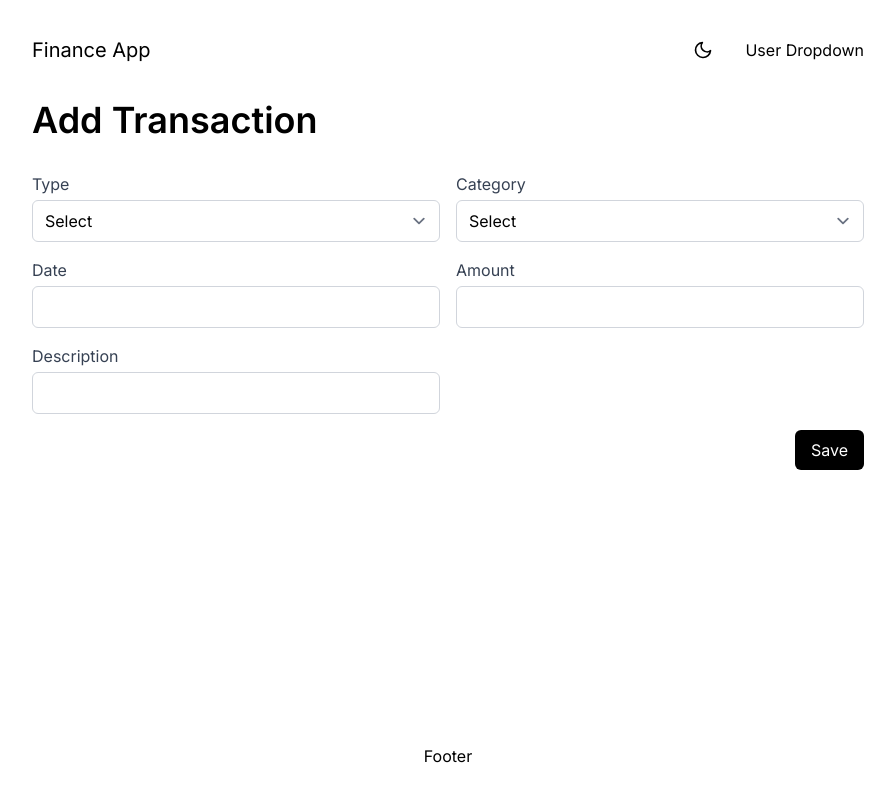
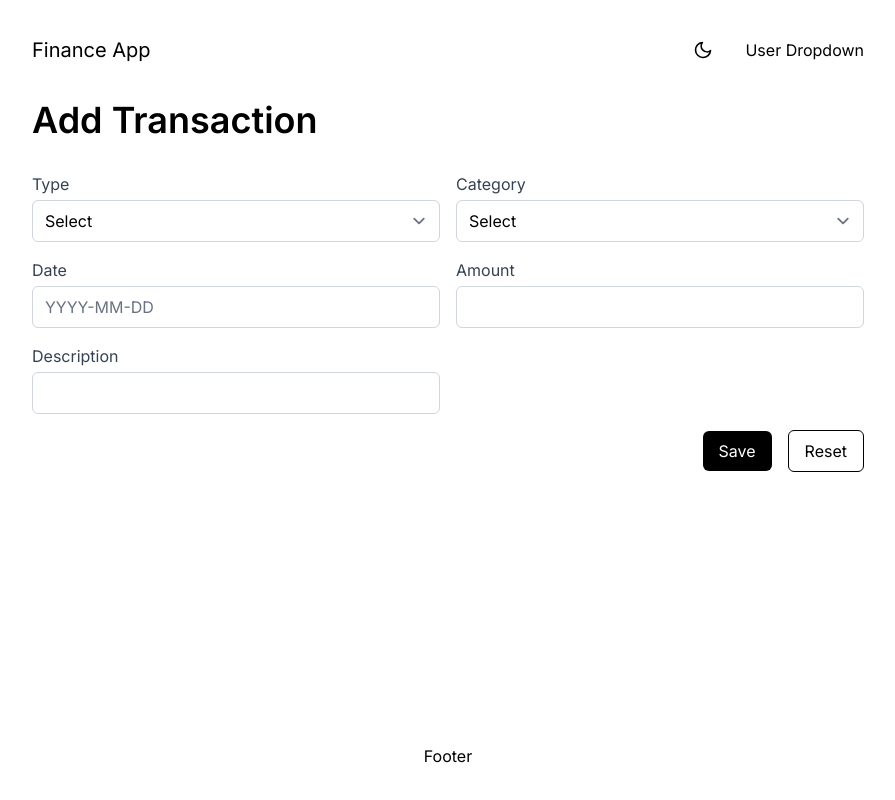
Before and after one commit to toshi-0426/finance-app, a Next.js app: page /dashboard/transaction/add in a window 1280 px wide. Shown: the whole page, without its empty margins (192-1087 px from the left). Built offline with nearby package versions, Linux system fonts and the light colour scheme.

Commit message:
done with react hook form

```diff
--- a/app/dashboard/components/transaction-form.tsx
+++ b/app/dashboard/components/transaction-form.tsx
@@ -1,16 +1,38 @@
+'use client'
+
 import Button from "@/components/button";
 import Input from "@/components/input";
 import Label from "@/components/label";
 import Select from "@/components/select";
-import { categories, types } from "@/lib/consts";
+import { categories, TransactionCategory, TransactionType, types } from "@/lib/consts";
+import { useForm, SubmitHandler } from "react-hook-form";
+
+type Inputs = {
+  type: TransactionType,
+  category: TransactionCategory,
+  created_at: string
+  date: string,
+  amount: number,
+  description: string
+}
 
 export default function TransactionForm() {
-    return (
-        <form className="space-y-4">
+    const {
+    register,
+    handleSubmit,
+    reset,
+    watch,
+    formState: { errors },
+    } = useForm<Inputs>();
+
+    const onSubmit: SubmitHandler<Inputs> = (data) => console.log(data);
+
+    return (<>
+        <form className="space-y-4" onSubmit={handleSubmit(onSubmit)}>
             <div className="grid grid-cols-1 md:grid-cols-2 gap-4">
                 <div>
                     <Label className="mb-1">Type</Label>
-                    <Select defaultValue="">
+                    <Select defaultValue="" {...register("type")}>
                         <option value="" disabled hidden>Select</option>
                         {types.map(type => <option key={type}>{type}</option>)}
                     </Select>
@@ -18,7 +40,7 @@ export default function TransactionForm() {
 
                 <div>
                     <Label className="mb-1">Category</Label>
-                    <Select defaultValue="">
+                    <Select defaultValue="" {...register("category")}>
                         <option value="" disabled hidden>Select</option>
                         {categories.map(category => <option key={category}>{category}</option>)}
                     </Select>
@@ -26,24 +48,30 @@ export default function TransactionForm() {
 
                 <div>
                     <Label className="mb-1">Date</Label>
-                    <Input />
+                    <Input {...register("created_at")} placeholder="YYYY-MM-DD"/>
                 </div>
 
                 <div>
                     <Label className="mb-1">Amount</Label>
-                    <Input type="number" />
+                    <Input type="number" {...register("amount")}/>
                 </div>
 
                 <div className="cols-pan-2">
                     <Label className="mb-1">Description</Label>
-                    <Input type="number" />
+                    <Input {...register("description")}/>
                 </div>
             </div>
 
-            <div className="flex justify-end">
-                <Button type="submit">Save</Button>
+            <div className="flex items-center space-x-4 justify-end">
+                <div className="">
+                    <Button type="submit">Save</Button>
+                </div>
+                <div className="">
+                    <Button onClick={() => reset()} variant="ghost" className="border">Reset</Button>
+                </div>
             </div>
 
         </form>
+    </>
     );
 }
--- a/lib/consts.tsx
+++ b/lib/consts.tsx
@@ -7,3 +7,6 @@ export const categories = [
     'Utilities', 'Clothes', 'Beauty', 'Socializing', 'Books',
     'Insurance', 'Tax', 'Health', 'Alchohol', 'Other'
 ]
+
+export type TransactionType = typeof types[number];
+export type TransactionCategory = typeof categories[number];
--- a/package.json
+++ b/package.json
@@ -20,6 +20,7 @@
     "next-themes": "^0.4.6",
     "react": "^19.0.0",
     "react-dom": "^19.0.0",
+    "react-hook-form": "^7.56.3",
     "react-icons": "^5.5.0"
   },
   "devDependencies": {
```
Also changed, not shown: 1 other file (tests, documents, lock files or other folders).
